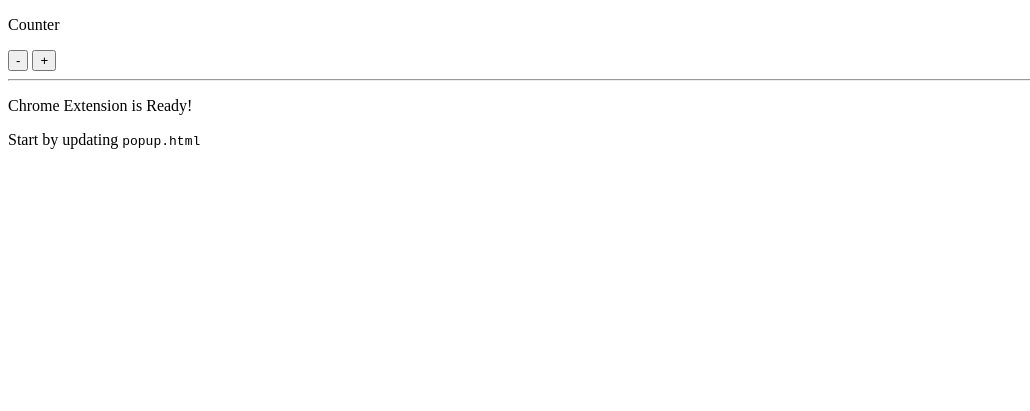
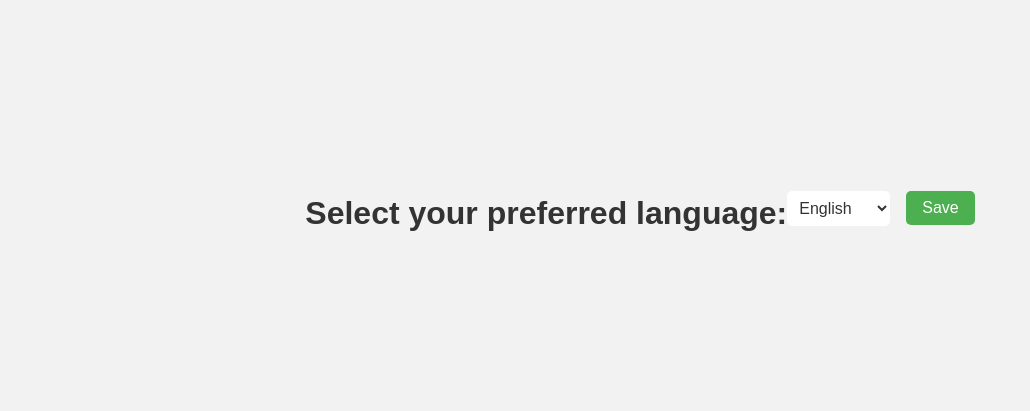
Before and after one commit to Designers-Guild/glossary-tool, a website built with webpack: page public/popup.html in a window 1280 px wide. Shown: the whole page, without its empty margins (0-1030 px from the left). Built offline with nearby package versions, Linux system fonts and the light colour scheme; some packages are replaced by stand-ins of ours; files whose address does not match are found by name.

Commit message:
Can choose languages

```diff
--- a/config/webpack.config.js
+++ b/config/webpack.config.js
@@ -9,9 +9,9 @@ const PATHS = require('./paths');
 const config = (env, argv) =>
   merge(common, {
     entry: {
-      style: PATHS.src + '/style.css',
       script: PATHS.src + '/script.js',
-      main : PATHS.src + '/main.js'
+      main : PATHS.src + '/main.js',
+      popup : PATHS.src + '/popup.js'
     },
     devtool: argv.mode === 'production' ? false : 'source-map',
   });
--- a/public/popup.html
+++ b/public/popup.html
@@ -1,32 +1,64 @@
 <!DOCTYPE html>
-<html lang="en">
-  <head>
-    <meta charset="UTF-8" />
-    <title>My Chrome Extension</title>
-    <link rel="stylesheet" href="popup.css" />
-  </head>
-  <body>
-    <div class="app">
-      <p class="counter-label">Counter</p>
-      <div id="counter" class="counter"></div>
-      <div class="button-container">
-        <button id="decrementBtn" class="button">-</button>
-        <button id="incrementBtn" class="button">+</button>
-      </div>
+<html>
+<head>
+  <title>Language Selector</title>
+  <style>
+    /* Main container style */
+    body {
+      background-color: #f2f2f2;
+      display: flex;
+      justify-content: center;
+      align-items: center;
+      height: 50vh;
+      font-family: Arial, sans-serif;
+    }
 
-      <hr class="divider" />
+    /* Title style */
+    h2 {
+      font-size: 2rem;
+      margin-bottom: 1rem;
+      color: #333;
+    }
 
-      <p class="title">Chrome Extension is Ready!</p>
-      <p class="subtitle">Start by updating <code>popup.html</code></p>
-    </div>
+    /* Select style */
+    #language {
+      font-size: 1rem;
+      padding: 0.5rem;
+      border-radius: 5px;
+      border: none;
+      margin-right: 1rem;
+      color: #333;
+      background-color: #fff;
+    }
 
-    <script src="popup.js"></script>
+    /* Save button style */
+    #save-button {
+      font-size: 1rem;
+      padding: 0.5rem 1rem;
+      border-radius: 5px;
+      border: none;
+      background-color: #4CAF50;
+      color: #fff;
+      cursor: pointer;
+    }
 
-    <!--
-      This HTML file opens when you click on icon from the toolbar.
+    /* Hover effect on the save button */
+    #save-button:hover {
+      background-color: #3e8e41;
+    }
+  </style>
+  <script src="popup.js"></script>
 
-      To begin the development, run `npm run watch`.
-      To create a production bundle, use `npm run build`.
-    -->
-  </body>
+</head>
+<body>
+  <h2>Select your preferred language:</h2>
+  <select id="language">
+    <option value="English">English</option>
+    <option value="Afrikaans">Afrikaans</option>
+    <option value="Sepedi">Sepedi</option>
+    <option value="isiZulu">isiZulu</option>
+    <option value="Sesotho">Sesotho</option>
+  </select>
+  <button id="save-button">Save</button>
+</body>
 </html>
--- /dev/null
+++ b/src/popup.js
@@ -0,0 +1,21 @@
+document.addEventListener("DOMContentLoaded", function() {
+    const languageSelect = document.getElementById('language');
+    const saveButton = document.getElementById('save-button');
+
+    // Load the saved language preference (if any)
+    chrome.storage.sync.get(['language'], function(items) {
+      if (items.language) {
+        languageSelect.value = items.language;
+        console.log(`Selected language: ${languageSelect.value}`);
+      }
+    });
+
+    // Save the selected language when the user clicks the save button
+    saveButton.addEventListener('click', function() {
+      const selectedLanguage = languageSelect.value;
+      chrome.storage.sync.set({ 'language': selectedLanguage }, function() {
+        console.log('Language set to ' + selectedLanguage);
+      });
+      window.close(); // Close the popup window
+    });
+  });
--- a/src/script.js
+++ b/src/script.js
@@ -1,4 +1,14 @@
 apiKey = "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 ";
+
+//language selected by the user
+var language;
+
+// Read the language from storage and store it in the global variable
+chrome.storage.sync.get(['language'], function(items) {
+  language = items.language;
+  console.log("Language: " + language);
+});
+
 
 // Function connects to OpenAI API and returns a synonym for the word passed in
 async function requestSynonym(word) {
```
Also changed, not shown: src/main.js (+1 -6 lines), public/manifest.json, src/style.css (line endings or trailing spaces).
